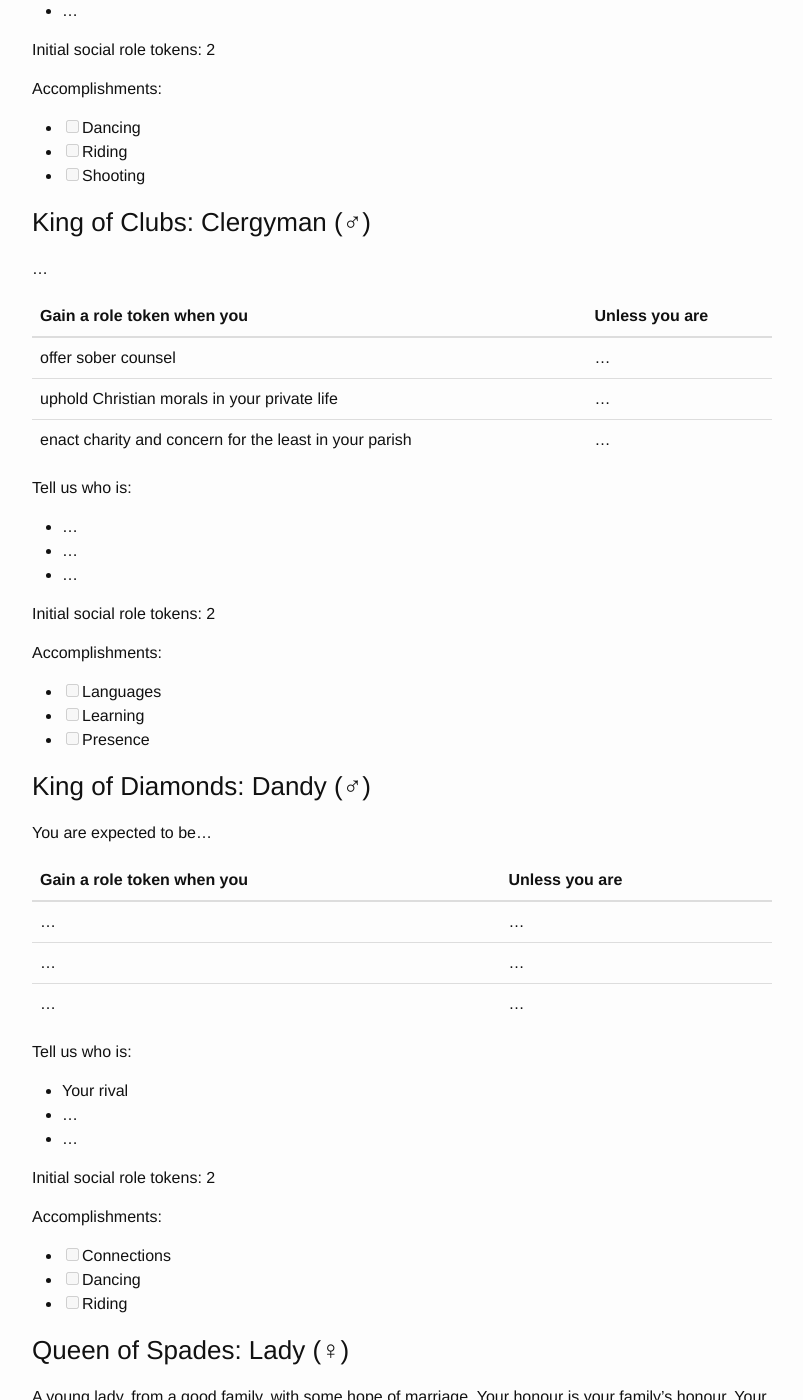
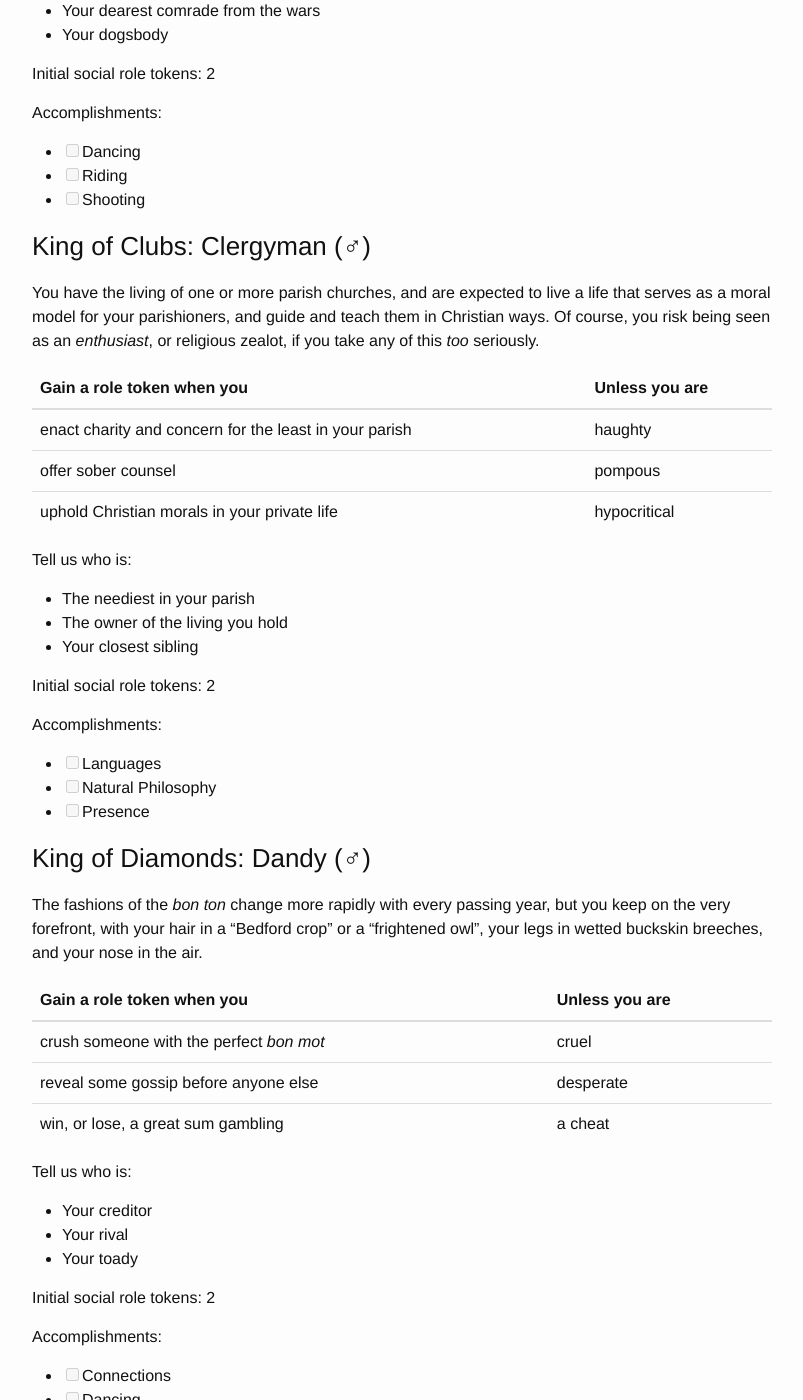
Before and after one commit to wlonk/arcadia, a Jekyll site: the page built from rules/index.md, in a window 1280 px wide and 1400 px high, scrolled down 15669 px. Shown: the whole window, without its empty margins (238-1041 px from the left). Built offline with Jekyll 4.4.1, drawn with Linux system fonts in a browser that asks for light colours; some web fonts are replaced; some of the changed text lies outside the part shown.

Commit message:
Partial work on filling out social roles.

```diff
--- a/rules/index.md
+++ b/rules/index.md
@@ -16,7 +16,7 @@ A game of magic, manners, and madness.
 >   * Dancing
 >   * Elegance
 >   * Languages
->   * Learning
+>   * Natural Philosophy
 >   * Lying
 >   * Presence
 >   * Riding
@@ -643,39 +643,40 @@ lady of your close acquaintance is a stain on your honour.
 
 | Gain a role token when you                | Unless you are |
 |-------------------------------------------|----------------|
-| display good judgment                     | a fool         |
 | act warm and welcoming                    | a libertine    |
 | defend the honour of someone close to you | a bully        |
+| display good judgment                     | a fool         |
 
 Tell us who is:
 
-  - Your cousin
   - The tradesman you owe the most
   - Your boon companion
+  - Your cousin
 
 Initial social role tokens: 3
 
 Accomplishments:
 
   - [ ] Dancing
-  - [ ] Learning
+  - [ ] Natural Philosophy
   - [ ] Presence
 
 ### King of Hearts: Officer (♂)
 
-You are expected to be disciplined, honorable and patriotic.
+You have seen the battlefields of the continent, led men into the cannon's
+roar, and on top of all that, can cut a fine figure in your red coat.
 
 | Gain a role token when you                   | Unless you are |
 |----------------------------------------------|----------------|
+| are gallant towards ladies                   | a rake         |
 | display valour in the face of danger         | reckless       |
-| are gallant towards ladies                   | a rake         |
 | ensure that rank and precedence are observed | a blowhard     |
 
 Tell us who is:
 
-  - Your commanding officer?
-  - ...
-  - ...
+  - The wealthy relative or patron who bought your commission
+  - Your dearest comrade from the wars
+  - Your dogsbody
 
 Initial social role tokens: 2
 
@@ -687,43 +688,49 @@ Accomplishments:
 
 ### King of Clubs: Clergyman (♂)
 
-...
+You have the living of one or more parish churches, and are expected to live a
+life that serves as a moral model for your parishioners, and guide and teach
+them in Christian ways. Of course, you risk being seen as an _enthusiast_, or
+religious zealot, if you take any of this _too_ seriously.
 
 | Gain a role token when you                             | Unless you are |
 |--------------------------------------------------------|----------------|
-| offer sober counsel                                    | ...            |
-| uphold Christian morals in your private life           | ...            |
-| enact charity and concern for the least in your parish | ...            |
+| enact charity and concern for the least in your parish | haughty        |
+| offer sober counsel                                    | pompous        |
+| uphold Christian morals in your private life           | hypocritical   |
 
 Tell us who is:
 
-  - ...
-  - ...
-  - ...
+  - The neediest in your parish
+  - The owner of the living you hold
+  - Your closest sibling
 
 Initial social role tokens: 2
 
 Accomplishments:
 
  - [ ] Languages
- - [ ] Learning
+ - [ ] Natural Philosophy
  - [ ] Presence
 
 ### King of Diamonds: Dandy (♂)
 
-You are expected to be...
+The fashions of the _bon ton_ change more rapidly with every passing year, but
+you keep on the very forefront, with your hair in a "Bedford crop" or a
+"frightened owl", your legs in wetted buckskin breeches, and your nose in the
+air.
 
-| Gain a role token when you | Unless you are |
-|----------------------------|----------------|
-| ...                        | ...            |
-| ...                        | ...            |
-| ...                        | ...            |
+| Gain a role token when you               | Unless you are |
+|------------------------------------------|----------------|
+| crush someone with the perfect _bon mot_ | cruel          |
+| reveal some gossip before anyone else    | desperate      |
+| win, or lose, a great sum gambling       | a cheat        |
 
 Tell us who is:
 
+  - Your creditor
   - Your rival
-  - ...
-  - ...
+  - Your toady
 
 Initial social role tokens: 2
 
@@ -741,17 +748,17 @@ beautiful, charming, witty and accomplished can brighten it; being wanton,
 vain, shallow or crude can tarnish it. Be gentle and kind to those beneath you,
 and obedient and respectful to those above you.
 
-| Gain a role token when you         | Unless you are |
-|------------------------------------|----------------|
-| demonstrate your accomplishments   | ...            |
-| make those around you feel at ease | ...            |
-| ...                                | ...            |
+| Gain a role token when you                | Unless you are |
+|-------------------------------------------|----------------|
+| choose an honorable path over an easy one | prudish        |
+| demonstrate your accomplishments          | proud          |
+| make those around you feel at ease        | toadying       |
 
 Tell us who is:
 
+  - Your best friend
   - Your father (or other _pater familias_)
   - Your lady's maid
-  - Your best friend
 
 Initial social role tokens: 3
 
@@ -768,25 +775,25 @@ position with a wealthy family as not-quite-a-servant. Set a good example for
 the children. Demonstrate your refinement and accomplishments. Ensure the moral
 behavior of your charges.
 
-| Gain a role token when you | Unless you are |
-|----------------------------|----------------|
-| ...                        | ...            |
-| ...                        | ...            |
-| ...                        | ...            |
+| Gain a role token when you                    | Unless you are |
+|-----------------------------------------------|----------------|
+| defend the interests of your employer         | defiant        |
+| help your pupils show themselves to advantage | overcritical   |
+| place yourself second                         | haughty        |
 
 Tell us who is:
 
+  - Your best friend
+  - Your charge or charges
   - Your employer
-  - Your charge or charges
-  - Your best friend
 
 Initial social role tokens: 2
 
 Accomplishments:
 
-  - [ ] Learning
   - [ ] Languages
-  - [ ] ...
+  - [ ] Natural Philosophy
+  - [ ] Stewardship
 
 ### Queen of Clubs: Ward (♀)
 
@@ -794,16 +801,16 @@ A young lady who has been sent to live with relatives. Either her parents are
 dead, or simply unable to raise her in the proper fashion. She is in the
 family, but perhaps not quite _of_ it.
 
-| Gain a role token when you       | Unless you are |
-|----------------------------------|----------------|
-| demonstrate your accomplishments | ...            |
-| obey your guardian               | ...            |
-| pursue an appropriate courtship  | ...            |
+| Gain a role token when you | Unless you are |
+|----------------------------|----------------|
+| do as you're told          | willful        |
+| assist the family proper   | ungrateful     |
+| XXX                        | XXX            |
 
 Tell us who:
 
   - Is your guardian
-  - You rely on for financial support
+  - Is your adoptive sibling
   - Sees you as a threat, obstacle or imposition
 
 Initial social role tokens: 2
```
Also changed, not shown: other parts of rules/index.md (+8 -8 lines).
